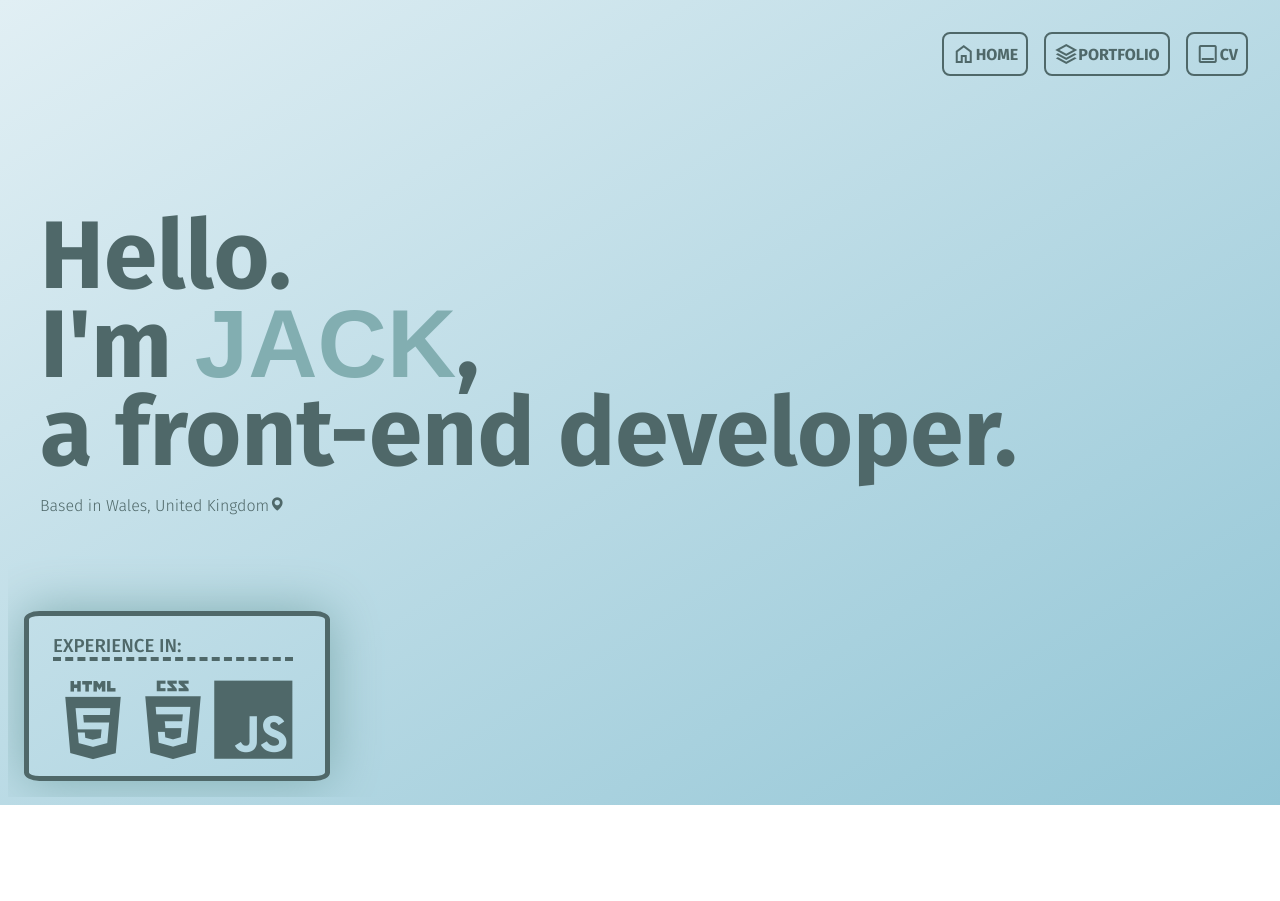
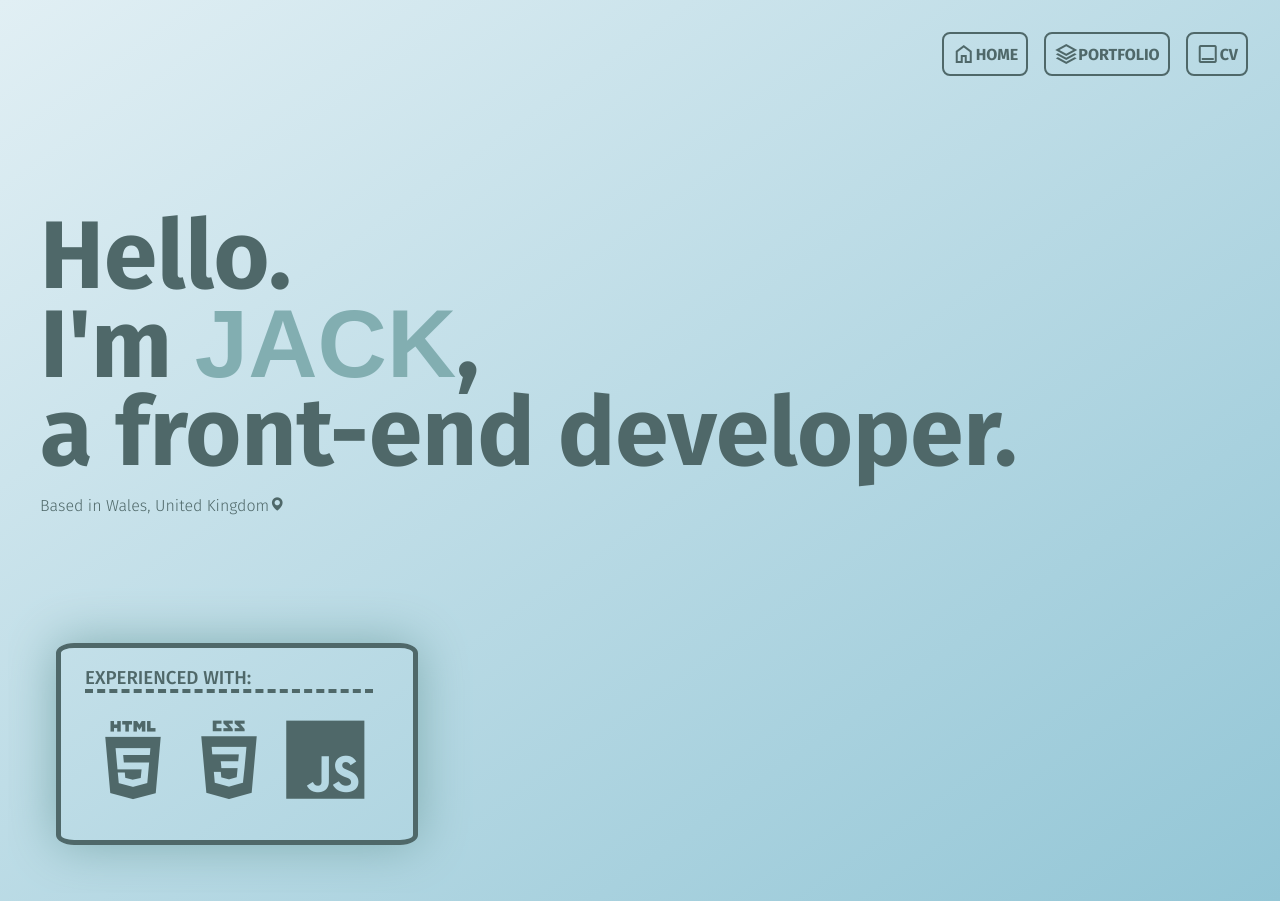
Before and after one commit to JackMatthewss/JackMatthewss.github.io, a plain HTML site: page index.html in a window 1280 px wide. Before the commit the page ends 805 px from the top, so only its background shows below. Drawn offline with nearby package versions, Linux system fonts and the light colour scheme; a web font is replaced by a local one.

Commit message:
minorchanges

```diff
--- a/Resources/styles.css
+++ b/Resources/styles.css
@@ -37,7 +37,7 @@ html {
     justify-content: center;
     min-width:100%;
     padding: 1rem 1rem;
-    margin: auto;
+    margin: 2rem, 2rem;
     overflow: hidden;
 
 }
@@ -120,11 +120,11 @@ html {
     display: flex;
     flex-direction: column;
     flex-wrap: wrap;
-    justify-content: space-around;
-    align-content: flex-start;
+    justify-content: center;
+    align-content: center;
     text-align:center;
-    padding: 0 2rem 1rem 1.5rem;
-    margin: 0;
+    padding: 0 2.5rem 2rem 1.5rem;
+    margin: 02rem;
     height: 50%;
     max-width: 100%;
     transition: all 0.3s all;
@@ -144,12 +144,18 @@ html {
     display: flex;
     flex-direction: row;
     flex-wrap: wrap;
+    justify-content: center;
+    align-items: center;
 }
+.icon{
+    padding: 0.5rem;
+}
+
 .cardholder {
     flex-direction: row;
     flex-wrap: wrap;
     display: inline-flex;
-    justify-content: space-around;
+    justify-content: center;
     overflow: visible ;
 }
 
@@ -216,8 +222,8 @@ html {
 
 @media only screen and (max-width: 300px) {
     .intro h1{
-        font-size: 1rem;
-        line-height: 3.5rem;
+        font-size: 2rem;
+        line-height: 1.5rem;
     }
     i {
         font-size:5rem;
--- a/index.html
+++ b/index.html
@@ -30,11 +30,11 @@
     </div>
     <div class="cardholder">
         <div class="card">
-            <h3>EXPERIENCE IN:</h3>
+            <h3>EXPERIENCED WITH:</h3>
             <div class="icons">
-                <div><i class="devicon-html5-plain-wordmark"></i></div>
-                <div><i class="devicon-css3-plain-wordmark"></i></div>
-                <div><i class="devicon-javascript-plain"></i></div>
+                <div class="icon"><i class="devicon-html5-plain-wordmark"></i></div>
+                <div class="icon"><i class="devicon-css3-plain-wordmark"></i></div>
+                <div class="icon"><i class="devicon-javascript-plain"></i></div>
             </div>
         </div>
     </div>
```
